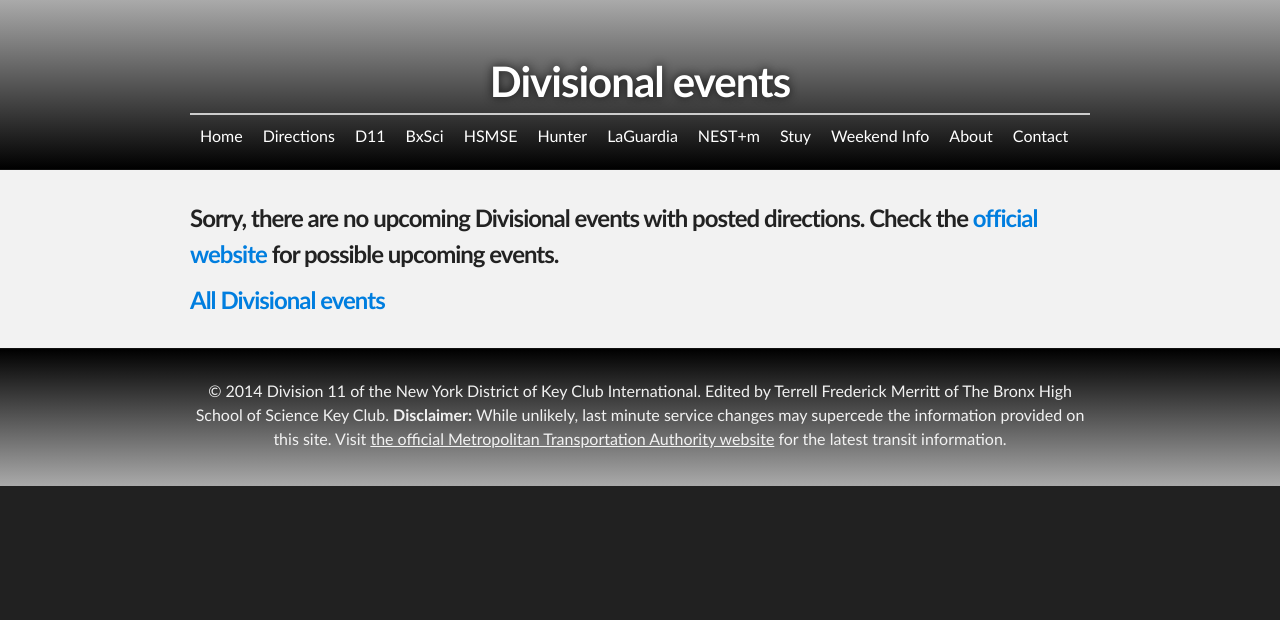
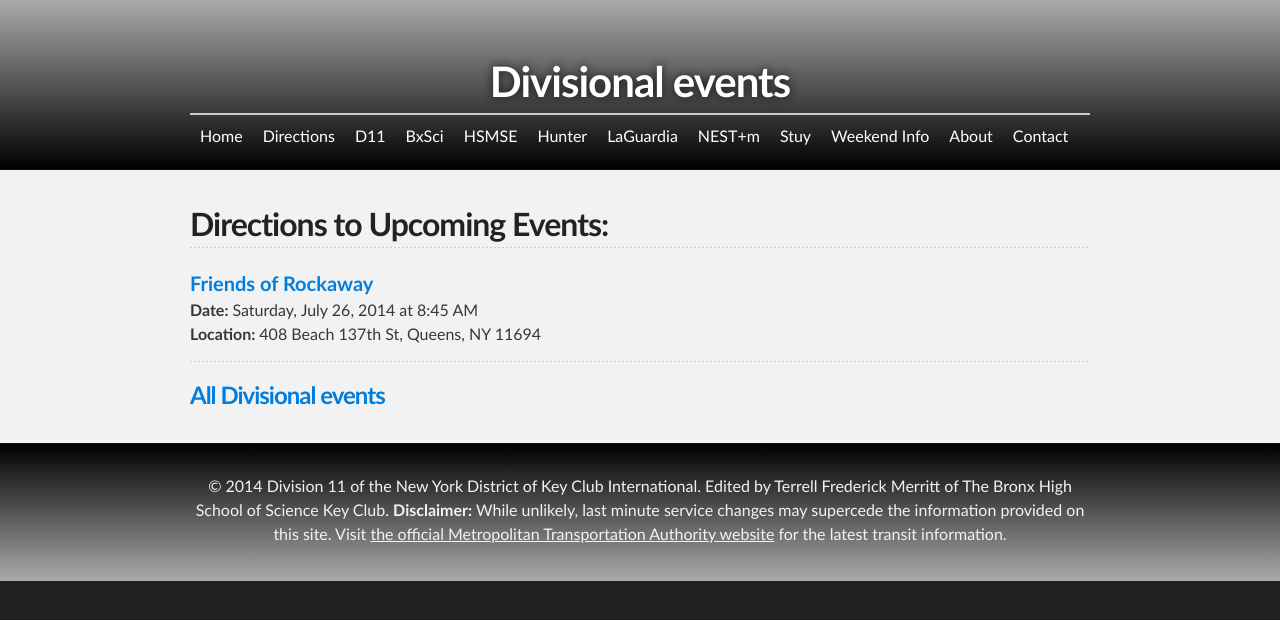
Before and after one commit to d11directions/d11directions.github.io, a Jekyll site: the page built from d11/index.html, in a window 1280 px wide. Shown: the top 620 px of the page. Built offline with Jekyll 4.4.1, drawn with Linux system fonts in a browser that asks for light colours; part of the change alters nothing that is shown.

Commit message:
D11: Add Friends of Rockaway

```diff
--- a/d11/index.html
+++ b/d11/index.html
@@ -2,7 +2,7 @@
 layout: default
 title: Divisional events
 ---
-{% assign lim = 0 %}
+{% assign lim = 1 %}
 {% if lim > 0 %}
   <h2>Directions to Upcoming Events:</h2>
   {% for tag in site.tags.d11 reversed limit: lim %}
```
